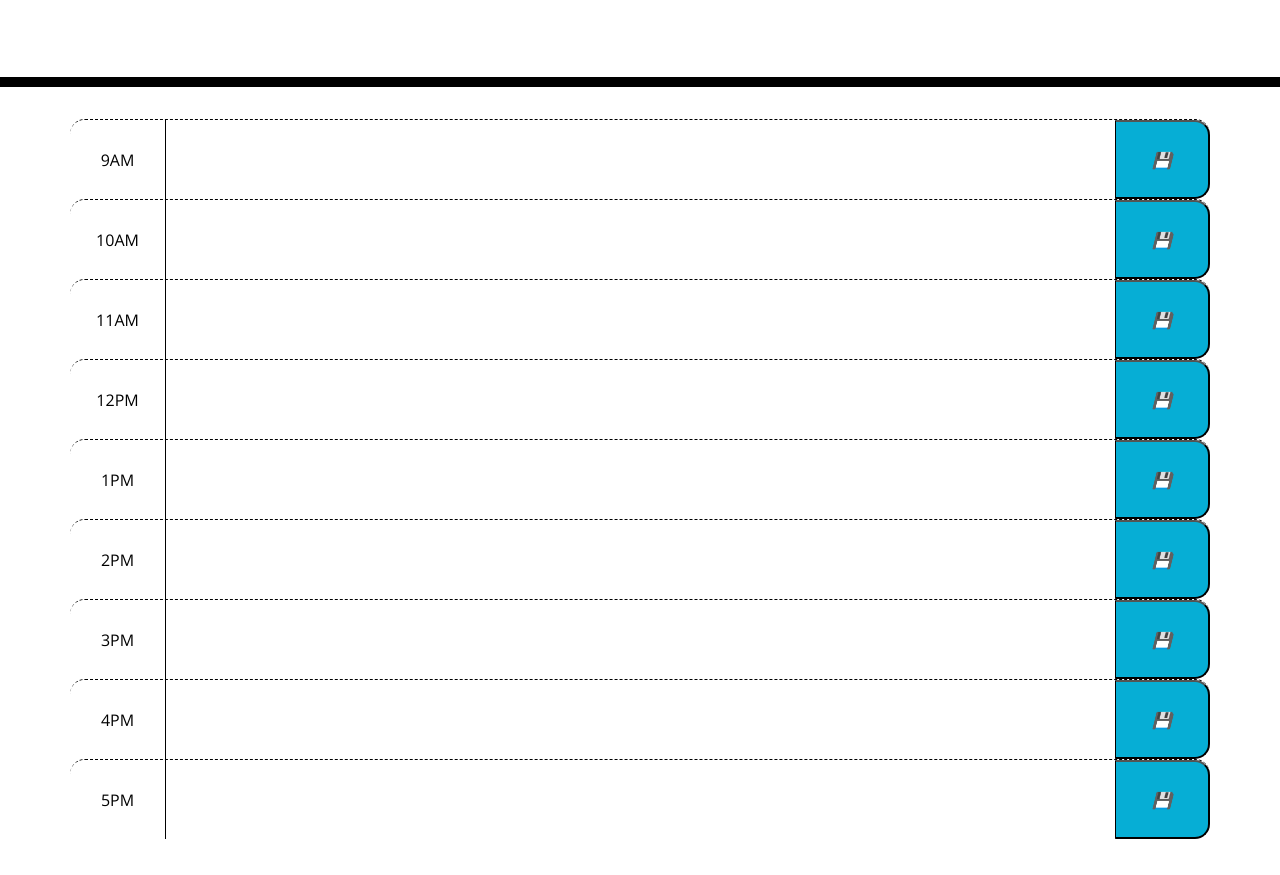
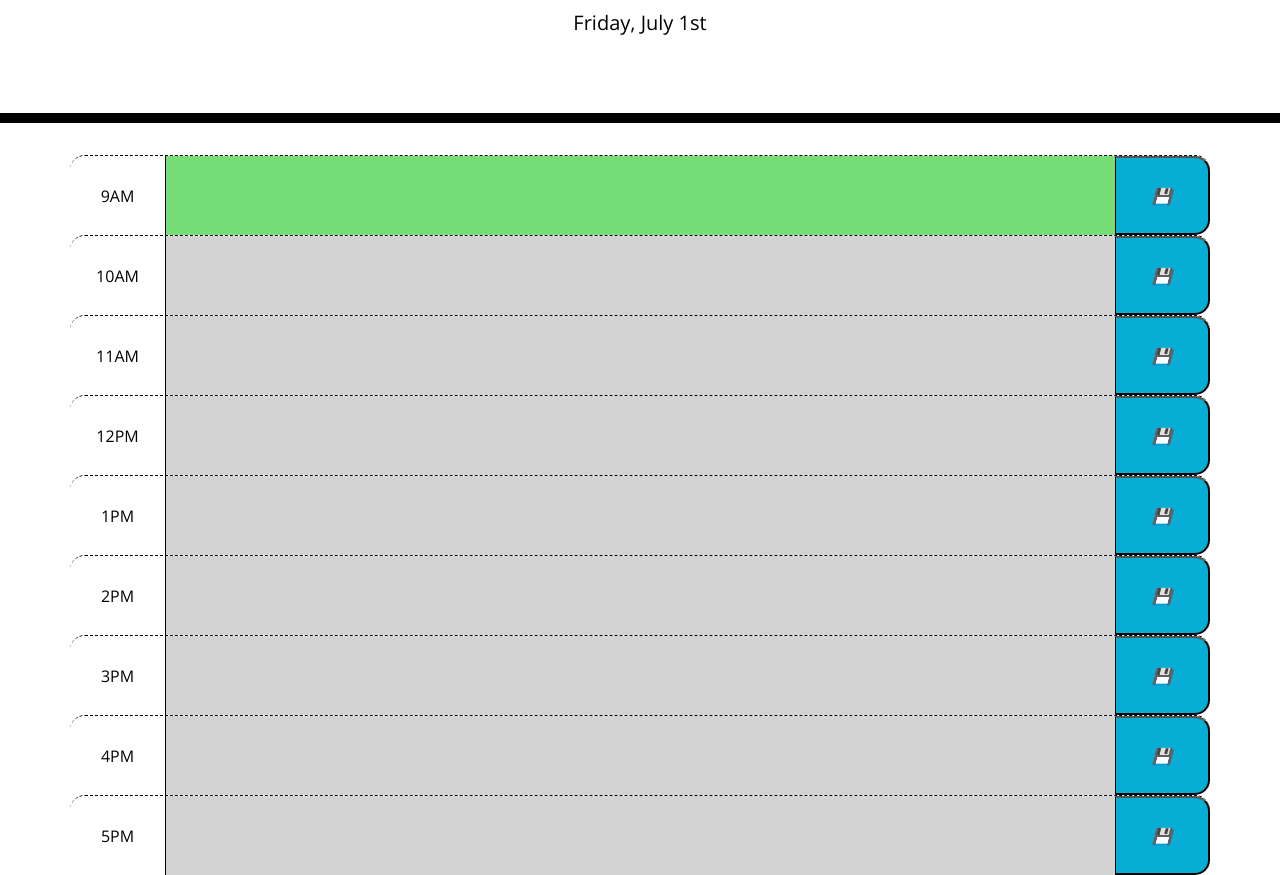
Before and after one commit to RflctnOfU/WorkDayScheduler, a plain HTML site: page index.html in a window 1280 px wide. Shown: the part 181-1056 px from the top of the page. Before the commit the page ends 1020 px from the top, so only its background shows below. Drawn offline with nearby package versions, Linux system fonts and the light colour scheme.

Commit message:
figured out color of textarea's

```diff
--- a/index.html
+++ b/index.html
@@ -30,72 +30,73 @@
     </header>
     <div class="container">
       <!-- Timeblocks go here -->
-      <div class="9 row description hour time-block">
+      <div class="row description hour time-block">
         <div class="col-lg-1">
           9AM
         </div>
-        <textarea class="col-lg-10" name="" id="" cols="30" rows="3.5"></textarea>
+        <textarea class="col-lg-10" name="9" id="9" cols="30" rows="3.5"></textarea>
         <button class="col-lg-1 saveBtn"><i>💾</i></button>
       </div>
-      <div class="9 row description hour time-block">
+      <div class="row description hour time-block">
         <div class="col-lg-1">
           10AM
         </div>
-        <textarea class="col-lg-10" name="" id="" cols="30" rows="3.5"></textarea>
+        <textarea class="col-lg-10" name="10" id="10" cols="30" rows="3.5"></textarea>
         <button class="col-lg-1 saveBtn"><i>💾</i></button>
       </div>
-      <div class="9 row description hour time-block">
+      <div class="row description hour time-block">
         <div class="col-lg-1">
           11AM
         </div>
-        <textarea class="col-lg-10" name="" id="" cols="30" rows="3.5"></textarea>
+        <textarea class="col-lg-10" name="11" id="11" cols="30" rows="3.5"></textarea>
         <button class="col-lg-1 saveBtn"><i>💾</i></button>
       </div>
-      <div class="9 row description hour time-block">
+      <div class="row description hour time-block">
         <div class="col-lg-1">
           12PM
         </div>
-        <textarea class="col-lg-10" name="" id="" cols="30" rows="3.5"></textarea>
+        <textarea class="col-lg-10" name="12" id="12" cols="30" rows="3.5"></textarea>
         <button class="col-lg-1 saveBtn"><i>💾</i></button>
       </div>
-      <div class="9 row description hour time-block">
+      <div class="row description hour time-block">
         <div class="col-lg-1">
           1PM
         </div>
-        <textarea class="col-lg-10" name="" id="" cols="30" rows="3.5"></textarea>
+        <textarea class="col-lg-10" name="13" id="13" cols="30" rows="3.5"></textarea>
         <button class="col-lg-1 saveBtn"><i>💾</i></button>
       </div>
-      <div class="9 row description hour time-block">
+      <div class="row description hour time-block">
         <div class="col-lg-1">
           2PM
         </div>
-        <textarea class="col-lg-10" name="" id="" cols="30" rows="3.5"></textarea>
+        <textarea class="col-lg-10" name="14" id="14" cols="30" rows="3.5"></textarea>
         <button class="col-lg-1 saveBtn"><i>💾</i></button>
       </div>
-      <div class="9 row description hour time-block">
+      <div class="row description hour time-block">
         <div class="col-lg-1">
           3PM
         </div>
-        <textarea class="col-lg-10" name="" id="" cols="30" rows="3.5"></textarea>
+        <textarea class="col-lg-10" name="15" id="15" cols="30" rows="3.5"></textarea>
         <button class="col-lg-1 saveBtn"><i>💾</i></button>
       </div>
-      <div class="9 row description hour time-block">
+      <div class="row description hour time-block">
         <div class="col-lg-1">
           4PM
         </div>
-        <textarea class="col-lg-10" name="" id="" cols="30" rows="3.5"></textarea>
+        <textarea class="col-lg-10" name="16" id="16" cols="30" rows="3.5"></textarea>
         <button class="col-lg-1 saveBtn"><i>💾</i></button>
       </div>
-      <div class="9 row description hour time-block">
+      <div class="row description hour time-block">
         <div class="col-lg-1">
           5PM
         </div>
-        <textarea class="col-lg-10" name="" id="" cols="30" rows="3.5"></textarea>
+        <textarea class="col-lg-10" name="17" id="17" cols="30" rows="3.5"></textarea>
         <button class="col-lg-1 saveBtn"><i>💾</i></button>
       </div>
     </div>
 
     <script src="https://cdnjs.cloudflare.com/ajax/libs/jquery/3.2.1/jquery.min.js"></script>
     <script src="https://cdnjs.cloudflare.com/ajax/libs/moment.js/2.24.0/moment.min.js"></script>
+    <script src="main.js"></script>
   </body>
 </html>
--- a/main.js
+++ b/main.js
@@ -0,0 +1,44 @@
+//function save buttons
+    //listen for click on save textfields
+    //getting value of text fields
+    //save to local storage
+    //appointment added to local storage and checkmark notification
+
+    //getting previous saved values, and displaying
+    //get value from local storage
+    // give associated textarea the retrieved value
+
+    // changing bg color based on time of day --- use class assignment .past .present .future
+    //compare current time with time block
+        //do with moment - var = current time
+    //loop over blocks - if time < current
+    //time bg-grey - else if time = current time bg-red - else bg-green.
+
+// Displays current time
+let currentDay = moment().format('dddd, MMMM Do');
+
+$('#currentDay').text(currentDay);
+let time = moment().format('HH');
+console.log(time);
+
+const textBlocks = [
+    $('textarea#9'),
+    $('textarea#10'),
+    $('textarea#11'),
+    $('textarea#12'),
+    $('textarea#13'),
+    $('textarea#14'),
+    $('textarea#15'),
+    $('textarea#16'),
+    $('textarea#17'),
+];
+
+for (var i = 0; i < textBlocks.length; i++) {
+    if (textBlocks[i].attr('name') < time) {
+        textBlocks[i].removeClass('present future').addClass('past');
+    } else if (textBlocks[i].attr('name') == time) {
+        textBlocks[i].removeClass('past future').addClass('present');
+    } else if (textBlocks[i].attr('name') > time) {
+        textBlocks[i].removeClass('past present').addClass('future');
+    }
+};
```
